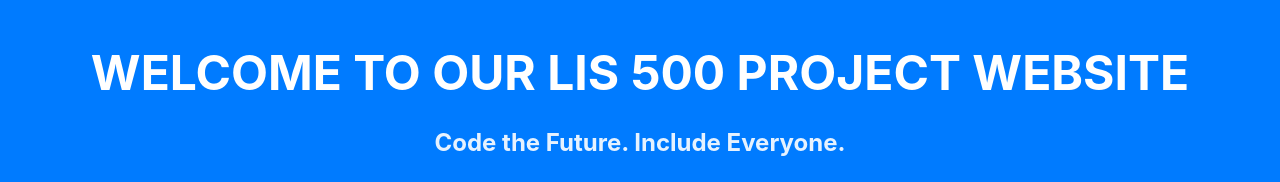
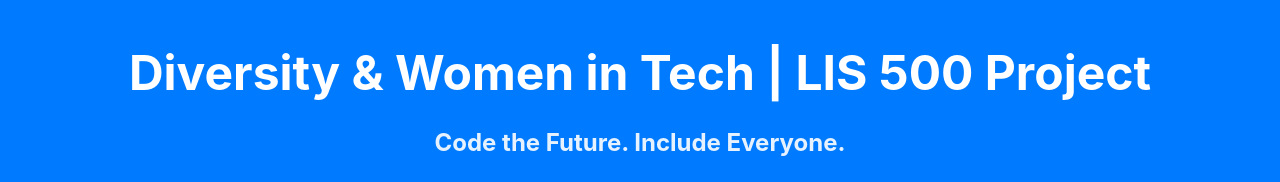
Before and after one commit to aveyna/project-2, a plain HTML site: page index.html in a window 1280 px wide. Shown: the top 182 px of the page. Drawn offline with Linux system fonts and the light colour scheme.

Commit message:
Update index.html

```diff
--- a/index.html
+++ b/index.html
@@ -8,7 +8,7 @@
 </head>
 <body>
   <header class = "page-header">
-    <h1> WELCOME TO OUR LIS 500 PROJECT WEBSITE</h1> <!--put the title for the website/welcome page-->
+    <h1> Diversity & Women in Tech | LIS 500 Project </h1> <!--put the title for the website/welcome page-->
     <h2> Code the Future. Include Everyone. </h2> <!--include tagline for the website-->
     <nav>
       <ul> <!--to connect every file on the home page-->
```
